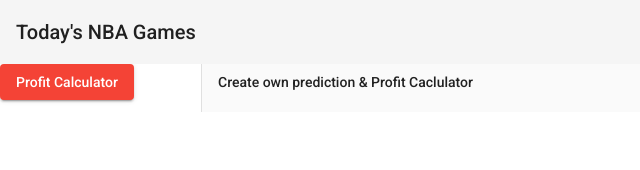
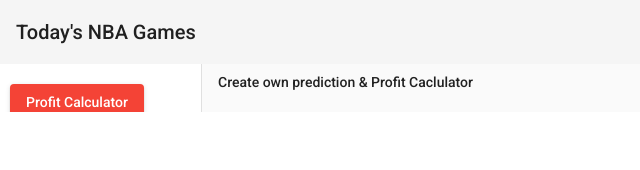
Before and after one commit to CUBigDataClass/moneyline, an Angular app in the folder moneyline-app/: page / in a window 1280 px wide. Both pictures are taken after a click on the button "Create own prediction & Profit Caclulator". Shown: the top 170 px of the page, without its empty margins (0-640 px from the left). Built offline with nearby package versions, Linux system fonts and the light colour scheme; no server answers.

Commit message:
minor change to side bar

```diff
--- a/moneyline-app/src/app/app.component.css
+++ b/moneyline-app/src/app/app.component.css
@@ -5,3 +5,7 @@
 .spacer {
     flex: 1 1 auto;
   }
+
+.leftspace {
+    margin-left: 5%;
+}
--- a/moneyline-app/src/app/app.component.html
+++ b/moneyline-app/src/app/app.component.html
@@ -5,10 +5,11 @@
 </mat-toolbar>
 <mat-sidenav-container class="example-container">
   <mat-sidenav #sidenav mode="side" >
-    <div>
+    <br>
+    <div class="leftspace">
       <button mat-raised-button color="warn" (click)= "calculator()">Profit Calculator</button>
     </div>
-    <br><br>
+    <br>
     <div>
       <div>
       <mat-form-field  appearance="fill" >
@@ -36,7 +37,7 @@
         </mat-select>
       </mat-form-field>
     </div>
-      <div>
+      <div class="leftspace">
     <button mat-raised-button color="warn" (click)= "prediction(homeTeam,awayTeam,homeBias)">Predict</button>
   </div>
     </div>
```
